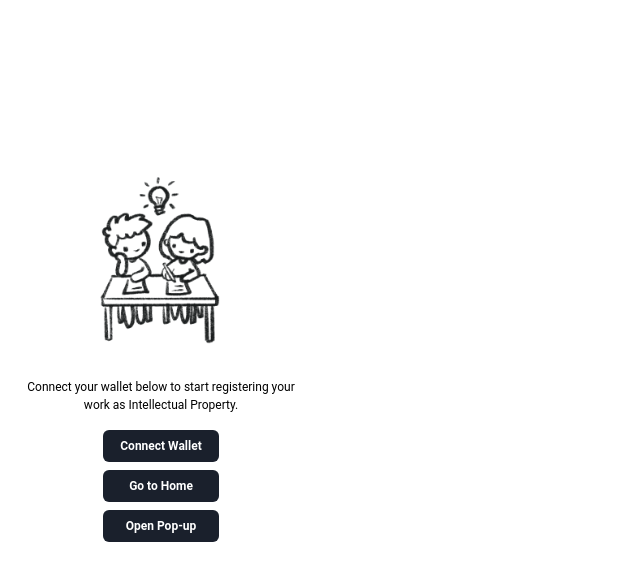
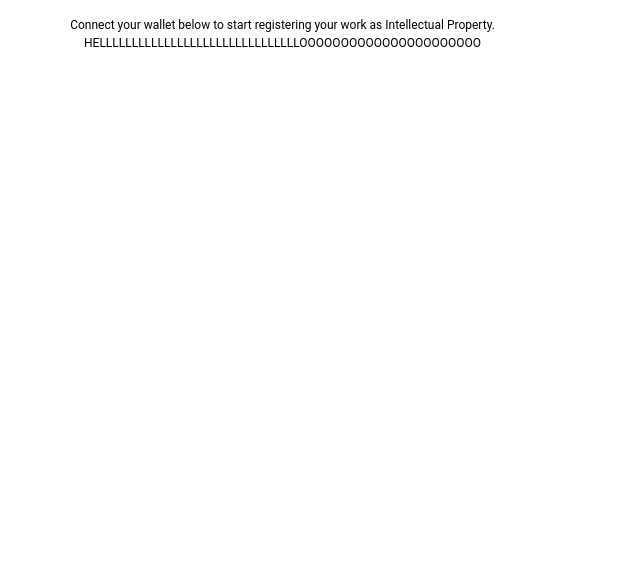
Before and after one commit to emmanasseri/my-own-words, a React (Create React App) app: page /#/tutorial in a window 1280 px wide. Shown: the top 580 px of the page, without its empty margins (0-640 px from the left). Built offline with nearby package versions, Linux system fonts and the light colour scheme.

Commit message:
sizing changes

```diff
--- a/package.json
+++ b/package.json
@@ -15,10 +15,11 @@
     "@types/node": "^16.18.114",
     "@types/react": "^18.3.11",
     "@types/react-dom": "^18.3.1",
+    "@types/react-router-dom": "^5.3.3",
     "framer-motion": "^11.11.9",
     "react": "^18.3.1",
     "react-dom": "^18.3.1",
-    "react-router-dom": "6",
+    "react-router-dom": "^6.27.0",
     "react-scripts": "5.0.1",
     "typescript": "^4.9.5",
     "web-vitals": "^2.1.4",
--- a/src/App.tsx
+++ b/src/App.tsx
@@ -1,9 +1,10 @@
 import React from "react";
-import { MemoryRouter as Router, Routes, Route } from "react-router-dom";
+import { HashRouter as Router, Routes, Route } from "react-router-dom";
 import Landing from "./pages/Landing"; // Your landing page component
 import Home from "./pages/Home";
 import Dispute from "./pages/Dispute";
 import History from "./pages/History";
+import Tutorial from "./pages/Tutorial";
 import { LoadingProvider } from "./contexts/LoadingContext";
 import LoadingComponent from "./components/LoadingComponent";
 
@@ -17,6 +18,7 @@ function App() {
           <Route path="/home" element={<Home />} />
           <Route path="/dispute" element={<Dispute />} />
           <Route path="/history" element={<History />} />
+          <Route path="/tutorial" element={<Tutorial />} />
         </Routes>
       </Router>
     </LoadingProvider>
--- a/src/pages/Landing.tsx
+++ b/src/pages/Landing.tsx
@@ -10,16 +10,7 @@ const Landing = () => {
   const { setIsLoading } = useLoading();
 
   const openPopup = (): void => {
-    const popupWindow = window.open("", "_blank", "width=400,height=400");
-
-    if (popupWindow) {
-      popupWindow.document.write('<div id="tutorial-root"></div>');
-
-      const root = createRoot(
-        popupWindow.document.getElementById("tutorial-root")!
-      );
-      root.render(<Tutorial />);
-    }
+    window.open('/index.html#/tutorial', '_blank', 'width=565,height=793');
   };
 
   const navigate = useNavigate();
--- a/src/pages/Tutorial.tsx
+++ b/src/pages/Tutorial.tsx
@@ -3,14 +3,9 @@ import { Box, Text, Button, Image } from "@chakra-ui/react";
 import { useNavigate } from "react-router-dom";
 import theme from "../theme";
 
-const Tutorial = (): JSX.Element => {
+const Tutorial = () => {
     const navigate = useNavigate();
-    const handleConnectWallet = () => {
-        // Logic for connecting wallet can go here
 
-        // Navigate to the Home screen
-        navigate("/");
-    };
     return (
         <Box
         bg="white" // Background is all white
@@ -22,30 +17,14 @@ const Tutorial = (): JSX.Element => {
         alignItems="center"
         p={4}
         >
-        <Image
-            src="/images/my-own-words-typing-animation.gif"
-            alt="Intro GIF"
-            maxW="70%" // Make sure it scales within the box
-            mb={4} // Add some margin below the GIF
-        />
 
         {/* Middle: Explanation Text */}
         <Text fontSize="sm" color="black" textAlign="center" mb={4}>
             Connect your wallet below to start registering your work as Intellectual
             Property.
+
+            HELLLLLLLLLLLLLLLLLLLLLLLLLLLLLLLOOOOOOOOOOOOOOOOOOOOOO
         </Text>
-
-        {/* Bottom: Connect Wallet Button */}
-        <Button
-            bg="black"
-            color="white"
-            _hover={{ bg: "gray.700" }}
-            size="md"
-            width="30%"
-            onClick={handleConnectWallet} // Trigger navigation when button is clicked
-        >
-            Connect Wallet
-        </Button>
         </Box>
     );
 };
--- a/src/theme.ts
+++ b/src/theme.ts
@@ -19,8 +19,8 @@ const theme = extendTheme({
       height: "650px",
     },
     pageView: {
-      width: "765px",
-      height: "993px", // Same aspect ratio as medium
+      width: "565px",
+      height: "793px", // Same aspect ratio as medium
     },
   },
   // Define custom fonts or other style configurations
```
Also changed, not shown: 2 other files (tests, documents, lock files or other folders).
